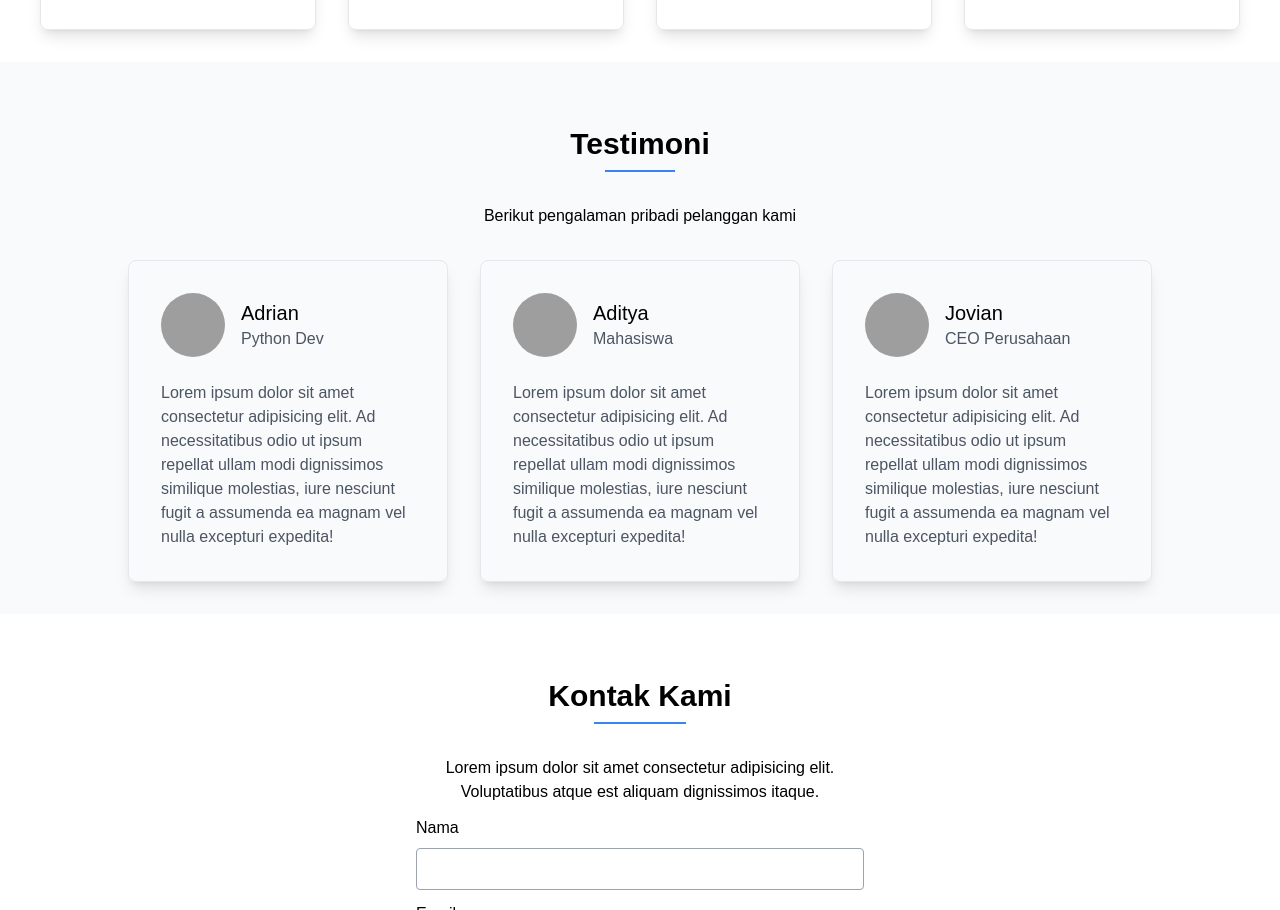
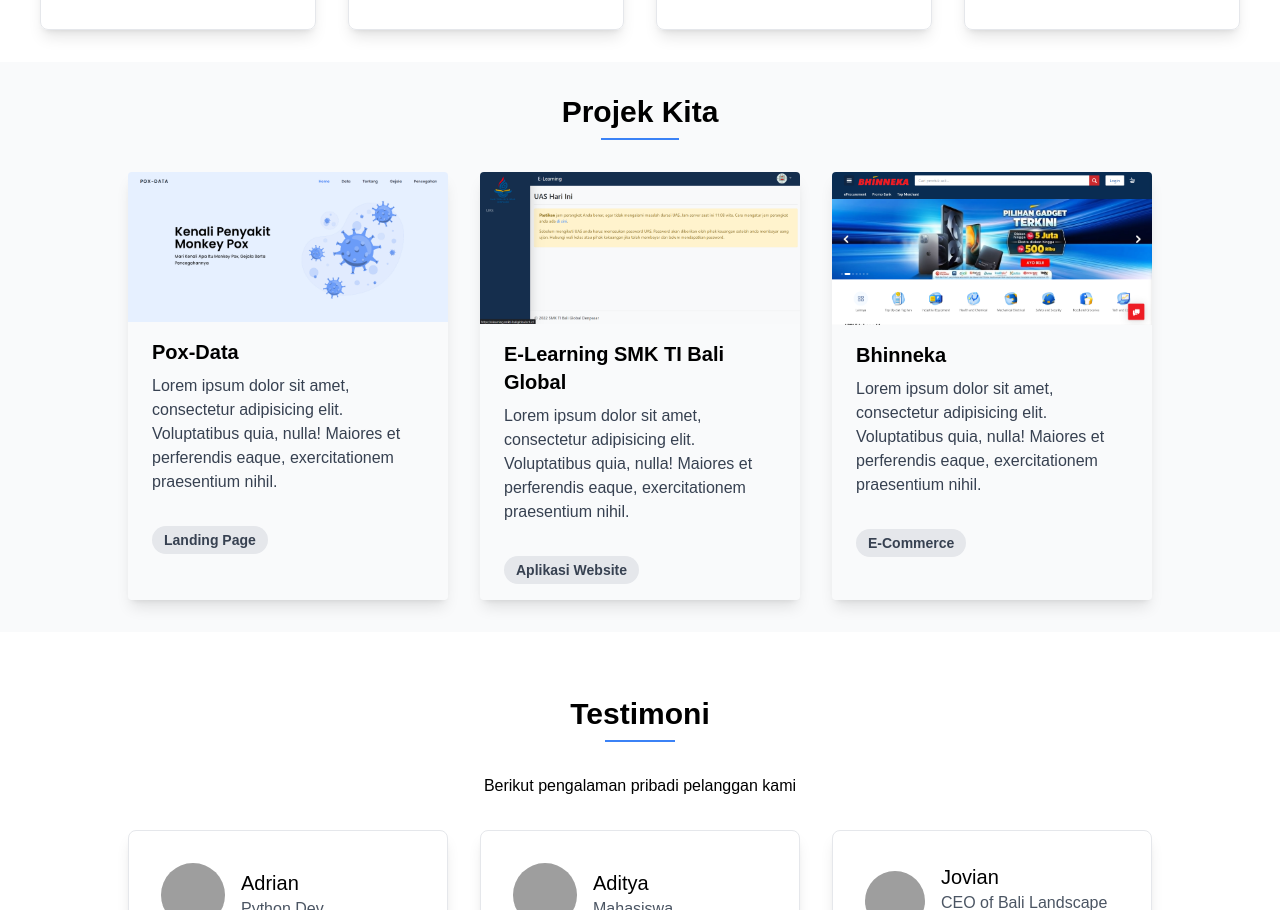
Before and after one commit to JovianNanda/website_pkkwu, a website: page index.html in a window 1280 px wide. Shown: the part 1890-2800 px from the top of the page. Drawn offline with nearby package versions, Linux system fonts and the light colour scheme; grey boxes are pictures that could not be loaded; a web font is replaced by a local one.

Commit message:
Our Latest Update Includes : Our Works

```diff
--- a/index.html
+++ b/index.html
@@ -28,9 +28,10 @@
                 </button>
             </div>
             <nav class="hidden flex nav-menu flex-col flex-grow pb-4 md:pb-0 md:flex md:justify-end md:flex-row ">
-                <a class="nav-item active hero" href="#hero">Utama</a>
+                <a class="nav-item hero active" href="#hero">Utama</a>
                 <a class="nav-item tentang" href="#tentang">Tentang</a>
                 <a class="nav-item layanan" href="#layanan">Layanan</a>
+                <a class="nav-item projects" href="#projects">Projects</a>
                 <a class="nav-item testimoni" href="#testimoni">Testimoni</a>
                 <a class="nav-item kontak" href="#kontak">Kontak</a>
             </nav>
@@ -194,9 +195,66 @@
         </div>
     </section>
     <!--End Page 3-->
-    <!--Page 4-->
+    <!-- Page 4 -->
+    <section id="projects" class="scroll-mt-12 ">
+        <div class="page-4 bg-gray-50 w-full py-8 ">
+            <div class="w-fit h-fit mx-auto">
+                <h2
+                    class="text-3xl font-semibold text-center  after:content-[''] after:block after:border-b-2  after:mt-2 after:border-[#3b82f6] after:w-1/2 after:mx-auto">
+                    Projek Kita</h2>
+            </div>
+            <div class="grid grid-cols-1 md:grid-cols-2 lg:grid-cols-3 gap-8 mt-8 px-16 md:px-32">
+                <div class="max-w-sm rounded overflow-hidden shadow-lg mx-auto">
+                    <img class="w-full" src="assets/image/pox-data.png" alt="Sunset in the mountains">
+                    <div class="px-6 py-4">
+                        <div class="font-bold text-xl mb-2">Pox-Data</div>
+                        <p class="text-gray-700 text-base">
+                            Lorem ipsum dolor sit amet, consectetur adipisicing elit. Voluptatibus quia, nulla!
+                            Maiores et perferendis eaque, exercitationem praesentium nihil.
+                        </p>
+                    </div>
+                    <div class="px-6 pt-4 pb-2">
+                        <span
+                            class="inline-block bg-gray-200 rounded-full px-3 py-1 text-sm font-semibold text-gray-700 mr-2 mb-2">Landing
+                            Page</span>
+                    </div>
+                </div>
+                <div class="max-w-sm rounded overflow-hidden shadow-lg mx-auto">
+                    <img class="w-full" src="assets/image/elearning.png" alt="Sunset in the mountains">
+                    <div class="px-6 py-4">
+                        <div class="font-bold text-xl mb-2">E-Learning SMK TI Bali Global</div>
+                        <p class="text-gray-700 text-base">
+                            Lorem ipsum dolor sit amet, consectetur adipisicing elit. Voluptatibus quia, nulla!
+                            Maiores et perferendis eaque, exercitationem praesentium nihil.
+                        </p>
+                    </div>
+                    <div class="px-6 pt-4 pb-2">
+                        <span
+                            class="inline-block bg-gray-200 rounded-full px-3 py-1 text-sm font-semibold text-gray-700 mr-2 mb-2">Aplikasi
+                            Website</span>
+                    </div>
+                </div>
+                <div class="max-w-sm rounded overflow-hidden shadow-lg mx-auto">
+                    <img class="w-full" src="assets/image/Bhinneka.png" alt="Sunset in the mountains">
+                    <div class="px-6 py-4">
+                        <div class="font-bold text-xl mb-2">Bhinneka</div>
+                        <p class="text-gray-700 text-base">
+                            Lorem ipsum dolor sit amet, consectetur adipisicing elit. Voluptatibus quia, nulla!
+                            Maiores et perferendis eaque, exercitationem praesentium nihil.
+                        </p>
+                    </div>
+                    <div class="px-6 pt-4 pb-2">
+                        <span
+                            class="inline-block bg-gray-200 rounded-full px-3 py-1 text-sm font-semibold text-gray-700 mr-2 mb-2">E-Commerce</span>
+                    </div>
+                </div>
+            </div>
+        </div>
+    </section>
+    <!-- End Of Page 4 -->
+    <!--Page 5-->
     <section id="testimoni" class="scroll-mt-12">
-        <div class="page-4 bg-gray-50 w-full py-8 md:pt-16">
+        <div class="page-5  w-full py-8 md:pt-16">
             <div class="w-fit h-fit mx-auto">
                 <h2
                     class="text-3xl font-semibold text-center  after:content-[''] after:block after:border-b-2  after:mt-2 after:border-[#3b82f6] after:w-1/2 after:mx-auto">
@@ -217,11 +275,8 @@
 
                         </div>
                     </div>
-                    <p class="mt-6 text-gray-600">Lorem ipsum dolor sit amet consectetur adipisicing elit. Ad
-                        necessitatibus
-                        odio ut ipsum repellat ullam modi dignissimos similique molestias, iure nesciunt fugit a
-                        assumenda
-                        ea magnam vel nulla excepturi expedita!</p>
+                    <p class="mt-6 text-gray-600">Sangat puas dengan hasil yang dibuat tim VirtualEnv. next project
+                        semoga bisa bekerja sama lagi.</p>
                 </div>
                 <div class=" shadow-lg rounded-lg border px-8 py-8">
                     <div class="flex items-center w-full ">
@@ -232,35 +287,33 @@
 
                         </div>
                     </div>
-                    <p class="mt-6 text-gray-600">Lorem ipsum dolor sit amet consectetur adipisicing elit. Ad
-                        necessitatibus
-                        odio ut ipsum repellat ullam modi dignissimos similique molestias, iure nesciunt fugit a
-                        assumenda
-                        ea magnam vel nulla excepturi expedita!</p>
+                    <p class="mt-6 text-gray-600">
+                        Buat website disini, buat nya kaya kilat ya cepet banget, 2 hari aja bisa langsung jadi, sesuai
+                        sama yang saya mau… rekemondasi bangettt …
+                    </p>
                 </div>
                 <div class=" shadow-lg rounded-lg border px-8 py-8">
                     <div class="flex items-center w-full ">
                         <img src="https://source.unsplash.com/60x60?profile" alt="" class="w-16 rounded-full">
                         <div class="pl-4">
                             <h3 class="text-xl ">Jovian</h3>
-                            <div class="text-gray-600">CEO Perusahaan</div>
+                            <div class="text-gray-600">CEO of Bali Landscape Company</div>
 
                         </div>
                     </div>
-                    <p class="mt-6 text-gray-600">Lorem ipsum dolor sit amet consectetur adipisicing elit. Ad
-                        necessitatibus
-                        odio ut ipsum repellat ullam modi dignissimos similique molestias, iure nesciunt fugit a
-                        assumenda
-                        ea magnam vel nulla excepturi expedita!</p>
+                    <p class="mt-6 text-gray-600">
+                        Saya sangat puas dengan layanan VirtualEnv selama ini , VirtualEnv juga mau mengerti dengan
+                        kami sebagai klien.
+                    </p>
                 </div>
             </div>
 
         </div>
     </section>
-    <!--End Page 4-->
-    <!--Page 5-->
+    <!--End Page 5-->
+    <!--Page 6-->
     <section id="kontak" class="scroll-mt-12">
-        <div class="page-5 w-full py-8 md:pt-16">
+        <div class="page-5 w-full bg-gray-50 py-8 md:pt-16">
             <div class="w-fit h-fit mx-auto">
                 <h2
                     class="text-3xl font-semibold text-center  after:content-[''] after:block after:border-b-2  after:mt-2 after:border-[#3b82f6] after:w-1/2 after:mx-auto">
@@ -296,7 +349,7 @@
             </form>
 
         </div>
-        <!--End Page 5-->
+        <!--End Page 6-->
     </section>
     <footer>
         <div class="w-full grid items-center grid-cols-1 md:grid-cols-2 gap-4 bg-[#f8f8f8]">
@@ -382,8 +435,6 @@
                 nav.classList.add("pt-4")
             }
         }
-        addShadowOnScroll
-        activeMenuOnScroll
         window.addEventListener("scroll", addShadowOnScroll)
         window.addEventListener("scroll", activeMenuOnScroll)
     </script>
```
Also changed, not shown: assets/image/Bhinneka.png (added), assets/image/elearning.png (added), assets/image/pox-data.png (added), tailwind.css.
